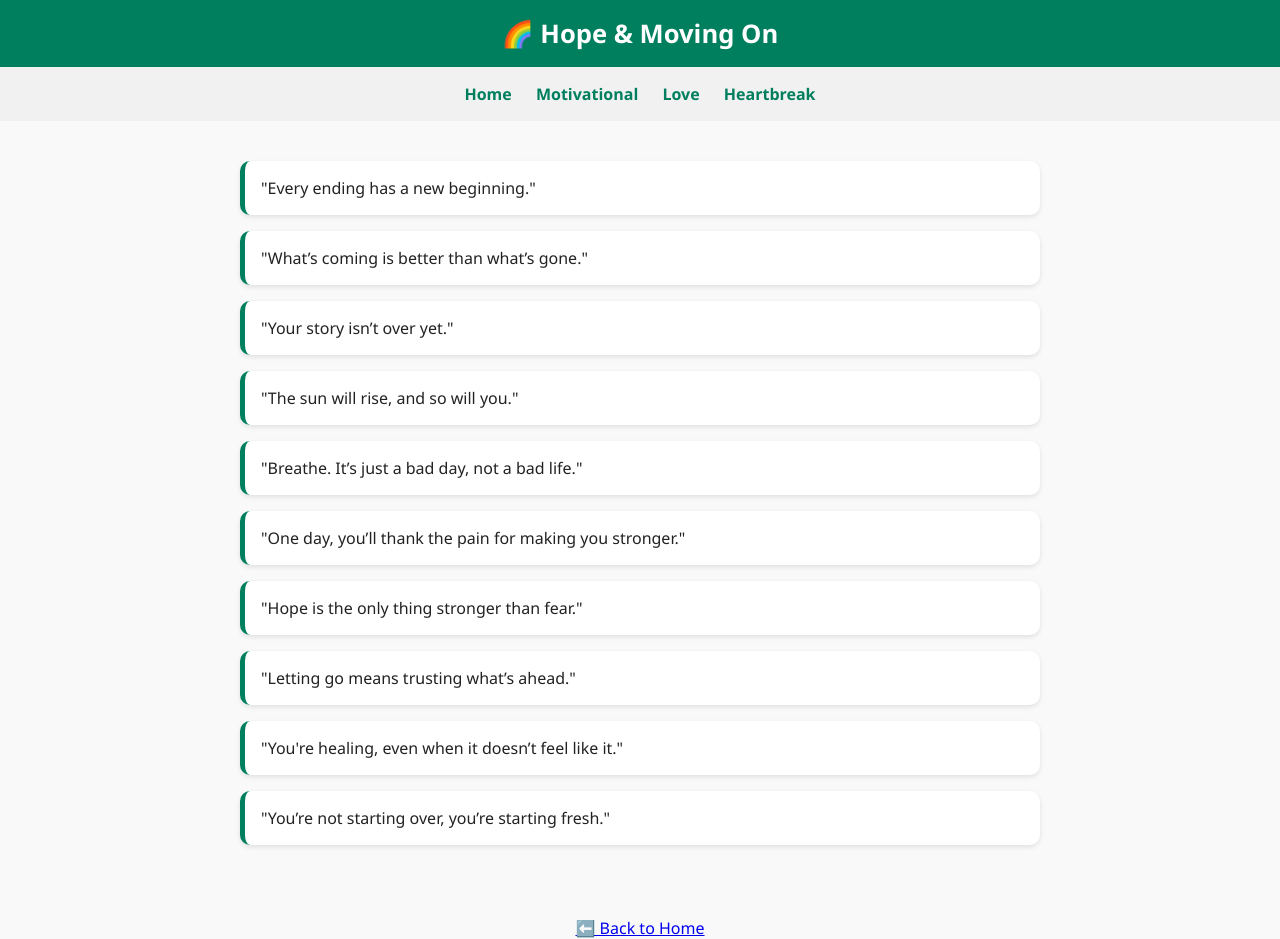
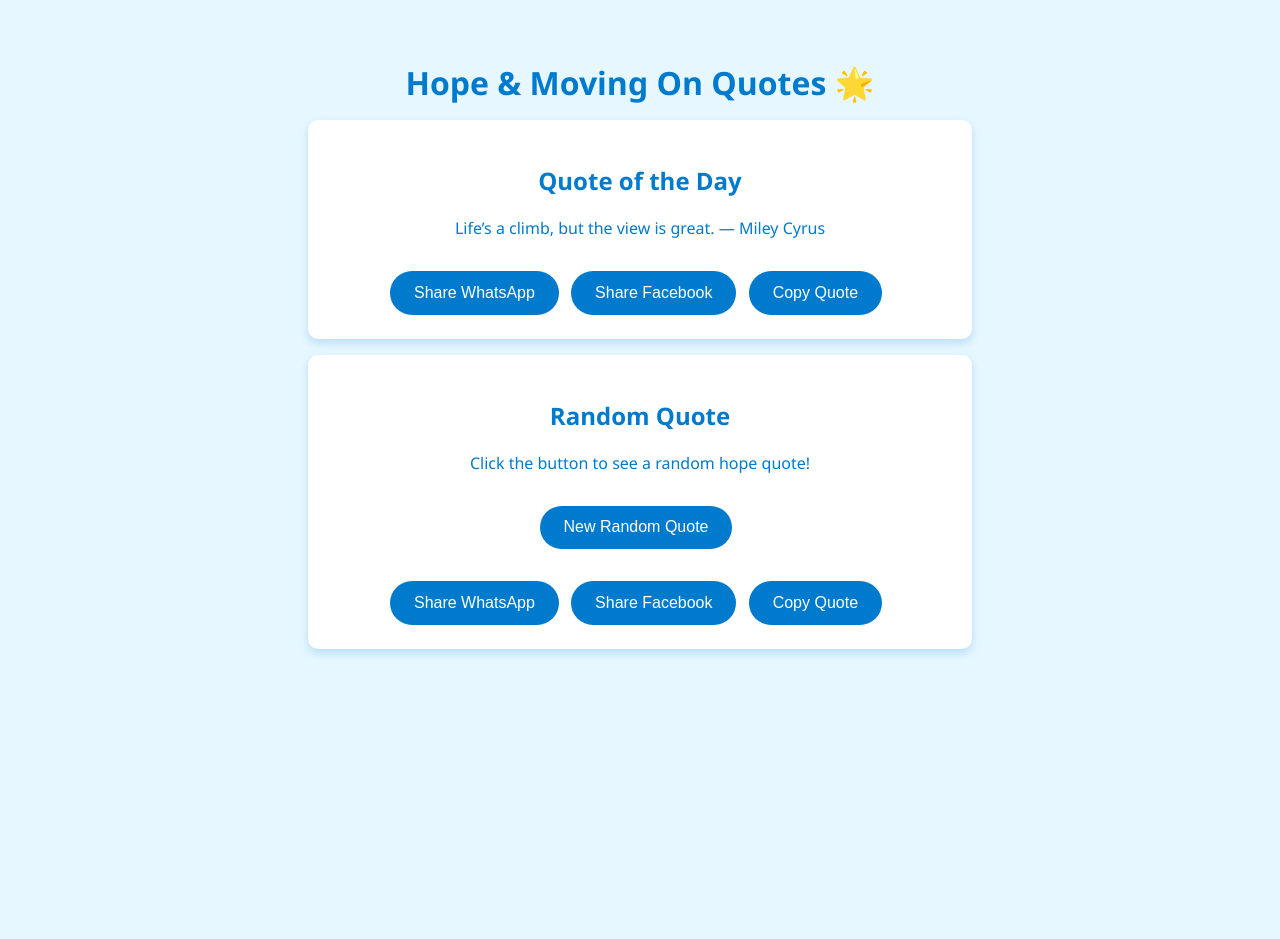
Before and after one commit to Carrew/Status-and-Music-Quotes-, a plain HTML site: page hope.html in a window 1280 px wide. After the commit the page ends 800 px from the top, so only its background shows below. Drawn offline with Linux system fonts and the light colour scheme.

Commit message:
Update hope.html

```diff
--- a/hope.html
+++ b/hope.html
@@ -2,82 +2,176 @@
 <html lang="en">
 <head>
 <meta charset="UTF-8" />
-  <meta name="viewport" content="width=device-width, initial-scale=1.0"/>
-  <title>Hope & Moving On - Status and Music Quotes</title>
+<meta name="viewport" content="width=device-width, initial-scale=1" />
+<title>Hope & Moving On Quotes - Carrew's Quotes</title>
 <style>
   body {
-      font-family: 'Segoe UI', sans-serif;
-      background-color: #f9f9f9;
-      margin: 0;
-      padding: 0;
-      color: #222;
+    font-family: 'Segoe UI', Tahoma, Geneva, Verdana, sans-serif;
+    background: #e6f7ff;
+    color: #007acc;
+    text-align: center;
+    padding: 2rem;
   }
-    header {
-      background-color: #007f5f;
-      padding: 1rem;
-      text-align: center;
+  h1 {
+    margin-bottom: 0.2rem;
+  }
+  .quote-box {
+    background: white;
+    padding: 1.5rem 2rem;
+    margin: 1rem auto;
+    border-radius: 10px;
+    max-width: 600px;
+    box-shadow: 0 4px 8px rgba(0, 122, 204, 0.2);
+  }
+  button, .share-btn {
+    background: #007acc;
     color: white;
-      font-size: 1.6rem;
-      font-weight: bold;
+    border: none;
+    padding: 0.8rem 1.5rem;
+    border-radius: 25px;
+    cursor: pointer;
+    font-size: 1rem;
+    margin-top: 1rem;
+    margin-right: 0.5rem;
+    transition: background 0.3s ease;
   }
-    .container {
-      padding: 1.5rem;
-      max-width: 800px;
-      margin: auto;
+  button:hover, .share-btn:hover {
+    background: #004f80;
   }
-    .quote {
-      background-color: white;
-      padding: 1rem;
-      margin: 1rem 0;
-      border-left: 5px solid #007f5f;
-      border-radius: 10px;
-      box-shadow: 0 2px 5px rgba(0,0,0,0.1);
-    }
-    .quote:hover {
-      background-color: #dff0ea;
-    }
-    nav {
-      background-color: #f1f1f1;
-      text-align: center;
-      padding: 1rem;
-    }
-    nav a {
-      margin: 0 10px;
-      text-decoration: none;
-      color: #007f5f;
-      font-weight: bold;
-    }
-    .back {
-      margin-top: 2rem;
-      text-align: center;
+  .share-buttons {
+    margin-top: 1rem;
   }
 </style>
 </head>
 <body>
-  <header>🌈 Hope & Moving On</header>
 
-  <nav>
-    <a href="index.html">Home</a>
-    <a href="motivational.html">Motivational</a>
-    <a href="love.html">Love</a>
-    <a href="heartbreak.html">Heartbreak</a>
-  </nav>
+<h1>Hope & Moving On Quotes 🌟</h1>
 
-  <div class="container">
-    <div class="quote">"Every ending has a new beginning."</div>
-    <div class="quote">"What’s coming is better than what’s gone."</div>
-    <div class="quote">"Your story isn’t over yet."</div>
-    <div class="quote">"The sun will rise, and so will you."</div>
-    <div class="quote">"Breathe. It’s just a bad day, not a bad life."</div>
-    <div class="quote">"One day, you’ll thank the pain for making you stronger."</div>
-    <div class="quote">"Hope is the only thing stronger than fear."</div>
-    <div class="quote">"Letting go means trusting what’s ahead."</div>
-    <div class="quote">"You're healing, even when it doesn’t feel like it."</div>
-    <div class="quote">"You’re not starting over, you’re starting fresh."</div>
+<div class="quote-box" id="quoteOfDayBox">
+  <h2>Quote of the Day</h2>
+  <p id="quoteOfDay">Loading...</p>
+  <div class="share-buttons">
+    <button class="share-btn" id="shareWhatsApp">Share WhatsApp</button>
+    <button class="share-btn" id="shareFacebook">Share Facebook</button>
+    <button class="share-btn" id="copyQuote">Copy Quote</button>
+  </div>
 </div>
 
-  <div class="back">
-    <a href="index.html">⬅️ Back to Home</a>
+<div class="quote-box">
+  <h2>Random Quote</h2>
+  <p id="randomQuote">Click the button to see a random hope quote!</p>
+  <button id="randomBtn">New Random Quote</button>
+  <div class="share-buttons">
+    <button class="share-btn" id="shareWhatsAppRnd">Share WhatsApp</button>
+    <button class="share-btn" id="shareFacebookRnd">Share Facebook</button>
+    <button class="share-btn" id="copyQuoteRnd">Copy Quote</button>
   </div>
+</div>
+
+<script>
+  const hopeQuotes = [
+    "Keep your eyes on the stars and your feet on the ground. — Theodore Roosevelt",
+    "You’ve got the power to rise above it all. — Christina Aguilera",
+    "Every day’s a new beginning, take a deep breath and start again. — Unknown",
+    "We’re stronger than we think we are. — Alicia Keys",
+    "Light up the dark and be your own guide. — Sia",
+    "Nothing’s gonna stop us now. — Starship",
+    "I’ll rise up, rise like the day. — Andra Day",
+    "Brighter days are coming. — OneRepublic",
+    "You’re gonna be okay, it’s gonna be alright. — Marshmello & Bastille",
+    "Love will find a way. — Lionel Richie",
+    "Hold on, don’t let go. — Tenth Avenue North",
+    "There’s always hope when the night seems darkest. — Katy Perry",
+    "We’ll make it through the night. — Bon Jovi",
+    "A new day is on the horizon. — Demi Lovato",
+    "We will rise, no matter how far we fall. — Imagine Dragons",
+    "The best is yet to come. — Frank Sinatra",
+    "Every little thing gonna be alright. — Bob Marley",
+    "Dream big, and don’t be afraid to fall. — Kelly Clarkson",
+    "You’re stronger than you know. — Sara Bareilles",
+    "Hope is the only thing stronger than fear. — Suzanne Collins",
+    "Keep shining, beautiful one. — Unknown",
+    "The light will guide you home. — Coldplay",
+    "Your heart will lead you home. — Carrie Underwood",
+    "Even the darkest night will end and the sun will rise. — Les Misérables",
+    "You’re gonna make it through. — OneRepublic",
+    "With every step, you’re closer to the light. — Ellie Goulding",
+    "Hold fast to dreams. — Langston Hughes",
+    "Life’s a climb, but the view is great. — Miley Cyrus",
+    "Rise above the storm and you will find the sunshine. — Mario Fernández",
+    "You’ve got this, just keep moving forward. — Unknown"
+  ];
+
+  // Quote of the Day logic
+  function getQuoteOfDay() {
+    const today = new Date();
+    const dayNumber = today.getDate() + today.getMonth() * 31;
+    return hopeQuotes[dayNumber % hopeQuotes.length];
+  }
+
+  // Display Quote of the Day on page load
+  const quoteOfDayElement = document.getElementById('quoteOfDay');
+  quoteOfDayElement.textContent = getQuoteOfDay();
+
+  // Random Quote logic
+  const randomQuoteElement = document.getElementById('randomQuote');
+  const randomBtn = document.getElementById('randomBtn');
+
+  function getRandomQuote() {
+    const randomIndex = Math.floor(Math.random() * hopeQuotes.length);
+    return hopeQuotes[randomIndex];
+  }
+
+  randomBtn.addEventListener('click', () => {
+    randomQuoteElement.textContent = getRandomQuote();
+  });
+
+  // Share function helpers
+  function shareOnWhatsApp(text) {
+    const url = 'https://wa.me/?text=' + encodeURIComponent(text);
+    window.open(url, '_blank');
+  }
+
+  function shareOnFacebook(text) {
+    const pageUrl = window.location.href.split('?')[0];
+    const shareUrl = `https://www.facebook.com/sharer/sharer.php?u=${encodeURIComponent(pageUrl)}&quote=${encodeURIComponent(text)}`;
+    window.open(shareUrl, '_blank');
+  }
+
+  function copyToClipboard(text) {
+    navigator.clipboard.writeText(text).then(() => {
+      alert('Quote copied to clipboard!');
+    }, () => {
+      alert('Failed to copy quote.');
+    });
+  }
+
+  // Event listeners for Quote of the Day shares
+  document.getElementById('shareWhatsApp').addEventListener('click', () => {
+    shareOnWhatsApp(quoteOfDayElement.textContent);
+  });
+
+  document.getElementById('shareFacebook').addEventListener('click', () => {
+    shareOnFacebook(quoteOfDayElement.textContent);
+  });
+
+  document.getElementById('copyQuote').addEventListener('click', () => {
+    copyToClipboard(quoteOfDayElement.textContent);
+  });
+
+  // Event listeners for Random Quote shares
+  document.getElementById('shareWhatsAppRnd').addEventListener('click', () => {
+    shareOnWhatsApp(randomQuoteElement.textContent);
+  });
+
+  document.getElementById('shareFacebookRnd').addEventListener('click', () => {
+    shareOnFacebook(randomQuoteElement.textContent);
+  });
+
+  document.getElementById('copyQuoteRnd').addEventListener('click', () => {
+    copyToClipboard(randomQuoteElement.textContent);
+  });
+</script>
+
 </body>
 </html>
```
Lines whose indentation alone changed are shown as unchanged.
